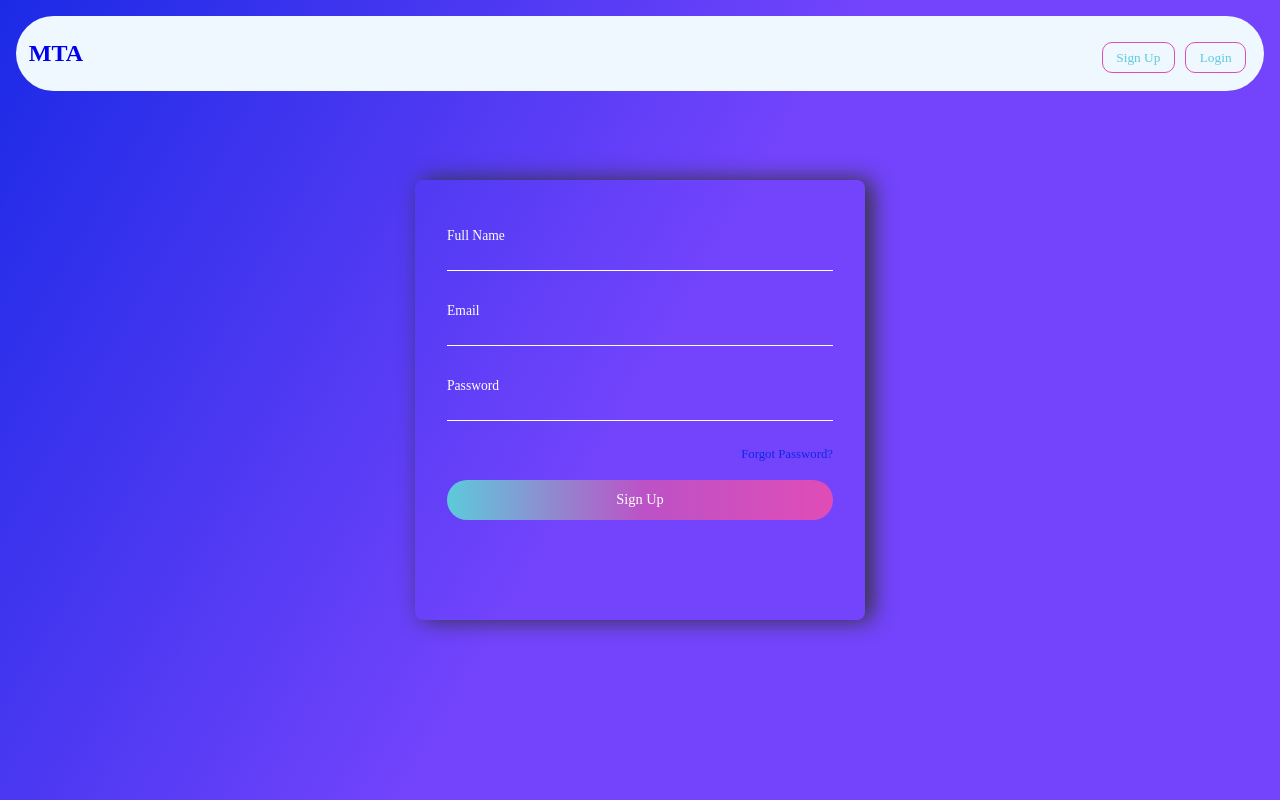
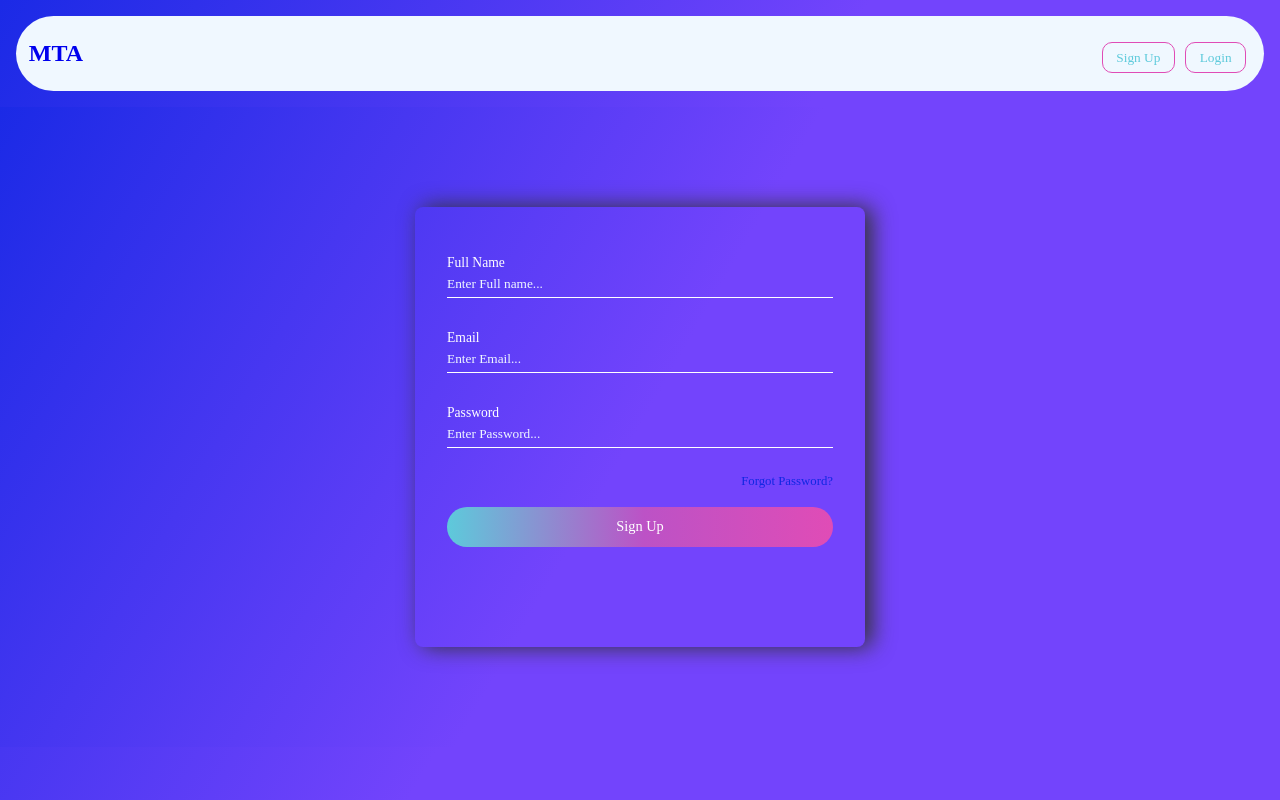
Before and after one commit to Matthew-uk/firebaseFinanceTracker, a React app: page /signup in a window 1280 px wide. Built offline with nearby package versions, Linux system fonts and the light colour scheme; some packages are replaced by stand-ins of ours; no server answers; a web font is replaced by a local one.

Commit message:
Finishing Touches

```diff
--- a/src/components/navbar/nav.css
+++ b/src/components/navbar/nav.css
@@ -1,7 +1,7 @@
 .loginNavbar {
   width: 100%;
   padding: 1em;
-  position: fixed;
+  background: transparent;
 }
 
 .loginNavbar .nav {
--- a/src/pages/login/login.css
+++ b/src/pages/login/login.css
@@ -45,6 +45,10 @@
   color: #fff;
 }
 
+.login-card > div input::placeholder {
+  color: aliceblue;
+}
+
 .login-card > div input:focus {
   outline: none;
 }
--- a/src/pages/signUp/signUp.css
+++ b/src/pages/signUp/signUp.css
@@ -8,11 +8,16 @@
   );
 }
 
+.signUpContainer {
+  background: var(--primary-gradient);
+  min-height: 100vh;
+}
+
 .signUp {
   display: flex;
   justify-content: center;
   align-items: center;
-  min-height: 100vh;
+  min-height: 80vh;
   width: 100%;
   background: var(--primary-gradient);
 }
@@ -46,6 +51,10 @@
   padding: 5px 0;
   background-color: transparent;
   color: #fff;
+}
+
+.signUp-card > div input::placeholder {
+  color: aliceblue;
 }
 
 .signUp-card > div input:focus {
--- a/src/pages/signUp/signUp.jsx
+++ b/src/pages/signUp/signUp.jsx
@@ -15,7 +15,7 @@ export default function SignUp() {
   };
 
   return (
-    <div>
+    <div className="signUpContainer">
       <Nav />
       <form onSubmit={handleSignUp}>
         <div className="signUp">
@@ -28,6 +28,7 @@ export default function SignUp() {
                   setFullName(e.target.value);
                 }}
                 value={fullName}
+                placeholder="Enter Full name..."
               />
             </div>
             <div className="username">
@@ -38,6 +39,7 @@ export default function SignUp() {
                   setEmail(e.target.value);
                 }}
                 value={email}
+                placeholder="Enter Email..."
               />
             </div>
             <div className="password">
@@ -48,6 +50,7 @@ export default function SignUp() {
                   setPassword(e.target.value);
                 }}
                 value={password}
+                placeholder="Enter Password..."
               />
             </div>
             <div className="forgot">
```
